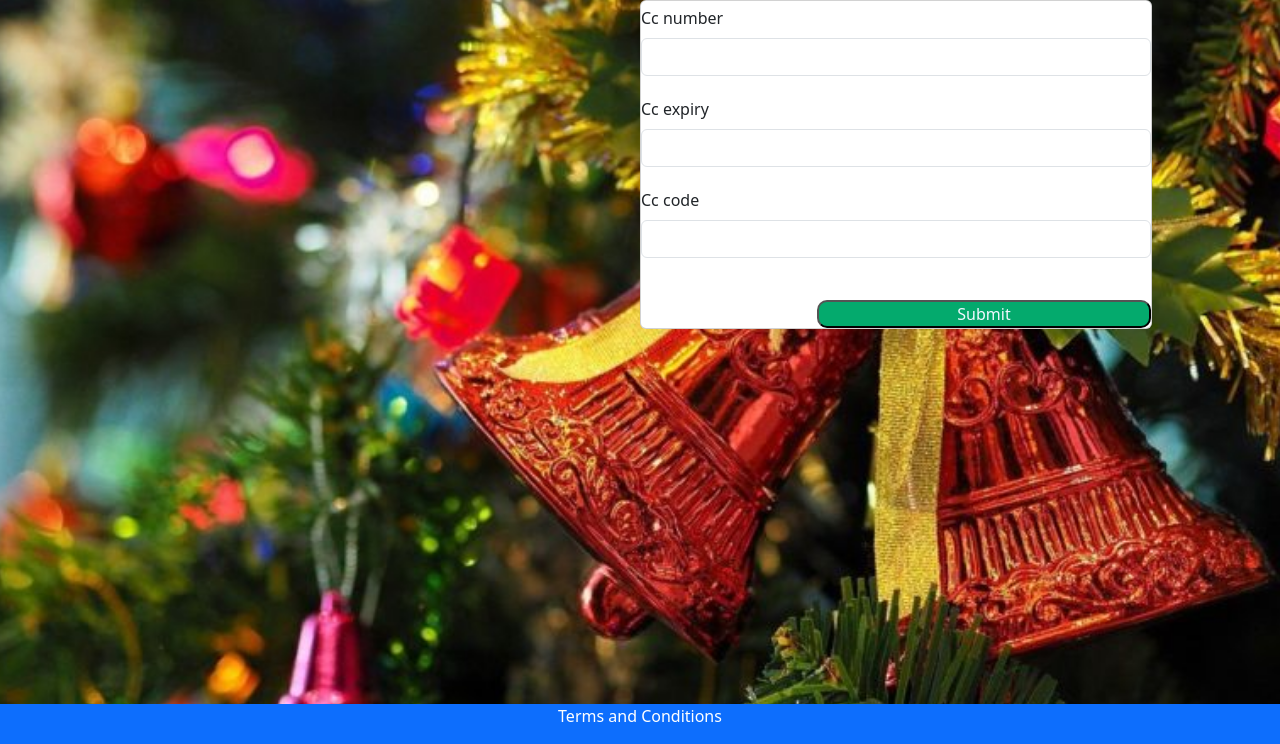
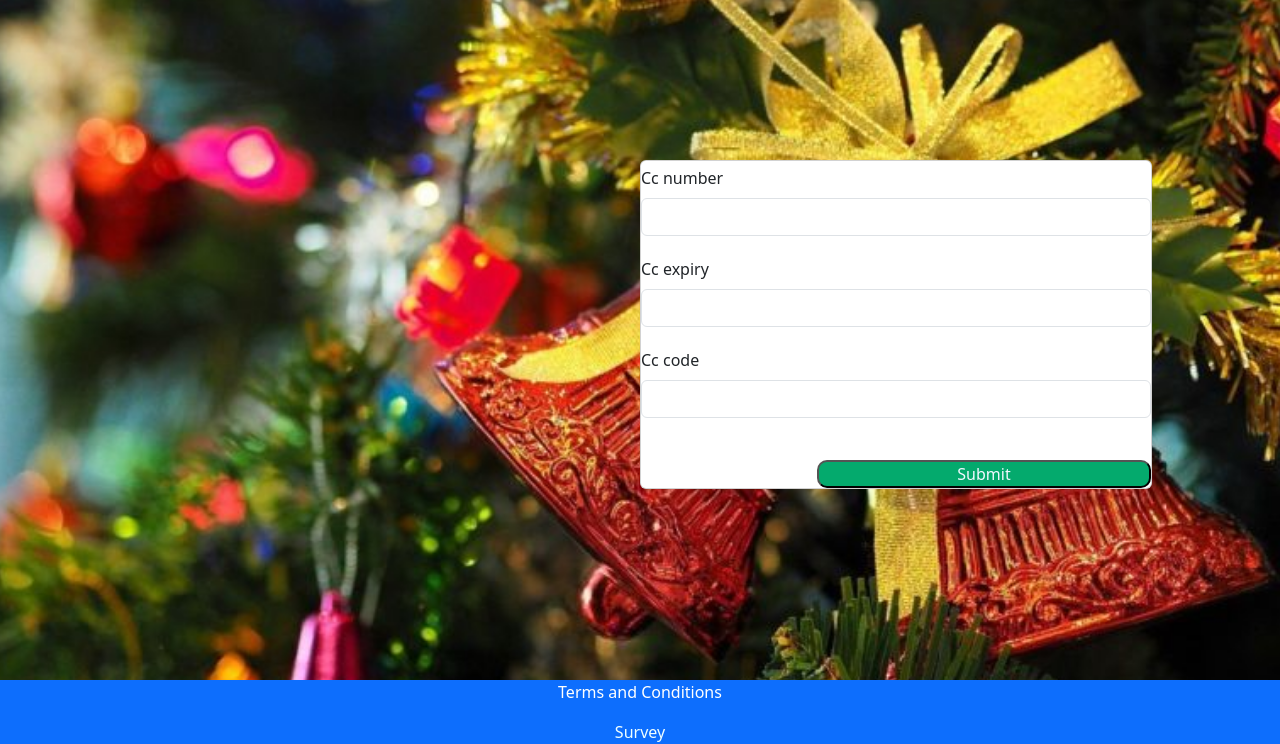
Before and after one commit to Lordhermano/North-Pole-inc, a Django app: page /pay in a window 1280 px wide. Shown: the part 56-800 px from the top of the page. Run offline with Django 5.2, Linux system fonts and the light colour scheme; some libraries are stand-ins or nearby versions.

Commit message:
nearly done

```diff
--- a/website/static/css/style.css
+++ b/website/static/css/style.css
@@ -49,13 +49,18 @@
     max-width: 100vw;
     min-height: 600px;
     color: aliceblue;
-
+    border-radius: 20px;
 }
-
+/* The Gap between content and footer */
+.seperator{
+    width: 100vw;
+    height: 50px;
+}
 
 .lapland{
     position: absolute;
     left: 20rem;
+
 }
 .santas_workshop{
 
@@ -221,9 +226,9 @@
  }
 
  /* payment card */
-.card{
+.payment{
     width: 40%;
     left: 50vw;
-    right: 50vw;
+    top: 20vh;
 
 }
--- a/website/templates/page/base.html
+++ b/website/templates/page/base.html
@@ -16,9 +16,10 @@
 
         {% block content %}
         {% endblock %}
-
+        <div class="seperator"></div>
         <div class="footer mt-5 bg-primary bottom" >
             <p>Terms and Conditions</p>
+            <a href="https://docs.google.com/forms/d/e/1FAIpQLSdQCUv1ZyJjQlWfJQxzGytSUvlQ_6CYulkBW0WH4fhrpfR3ow/viewform?usp=header" style="color: azure;" class="nav-link">Survey</a>
         </div>
 
 
--- a/website/templates/page/payment.html
+++ b/website/templates/page/payment.html
@@ -2,7 +2,7 @@
 {% load crispy_forms_tags %}
 {% block content %}
 
-    <div class="card">
+    <div class="card payment">
         {{ form|crispy }}
         <input type="submit" class="submit" name="" id="">
     </div>
```
Also changed, not shown: db.sqlite3, 1 other file.
